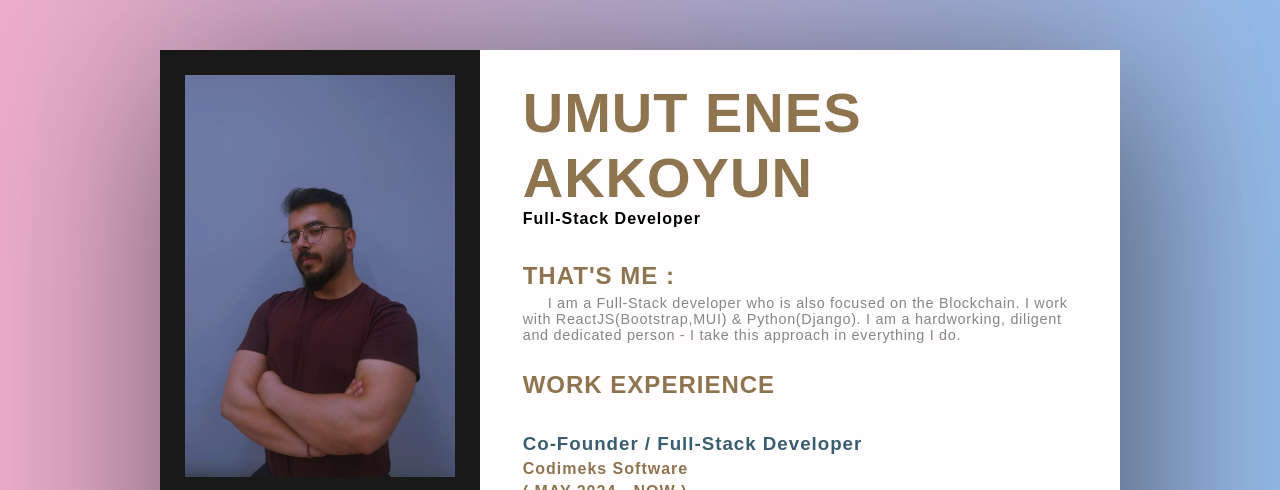
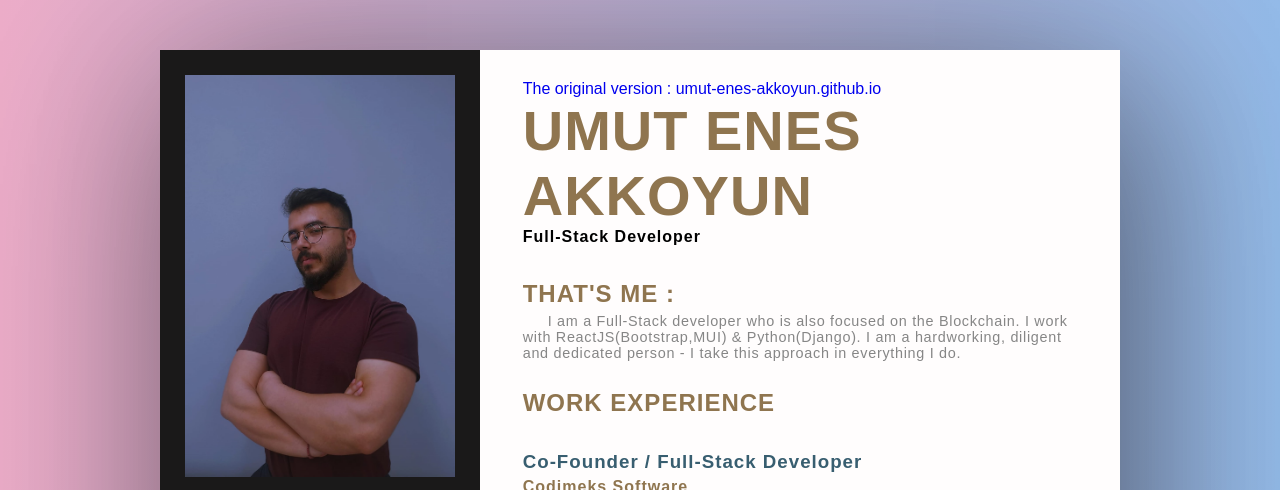
Before and after one commit to umut-enes-akkoyun/umut-enes-akkoyun.github.io, a plain HTML site: page index.html in a window 1280 px wide. Shown: the top 490 px of the page. Drawn offline with Linux system fonts and the light colour scheme.

Commit message:
Update index.html

```diff
--- a/index.html
+++ b/index.html
@@ -121,6 +121,7 @@
 
                 <div class="row mt-5">
                     <div class="col-12">
+                         <a href="https://umut-enes-akkoyun.github.io/"> The original version : umut-enes-akkoyun.github.io </a>
                         <h1> UMUT ENES <br> AKKOYUN </h1>
                         <h4 class="text-dark">Full-Stack Developer</h4>
                     </div>
```
